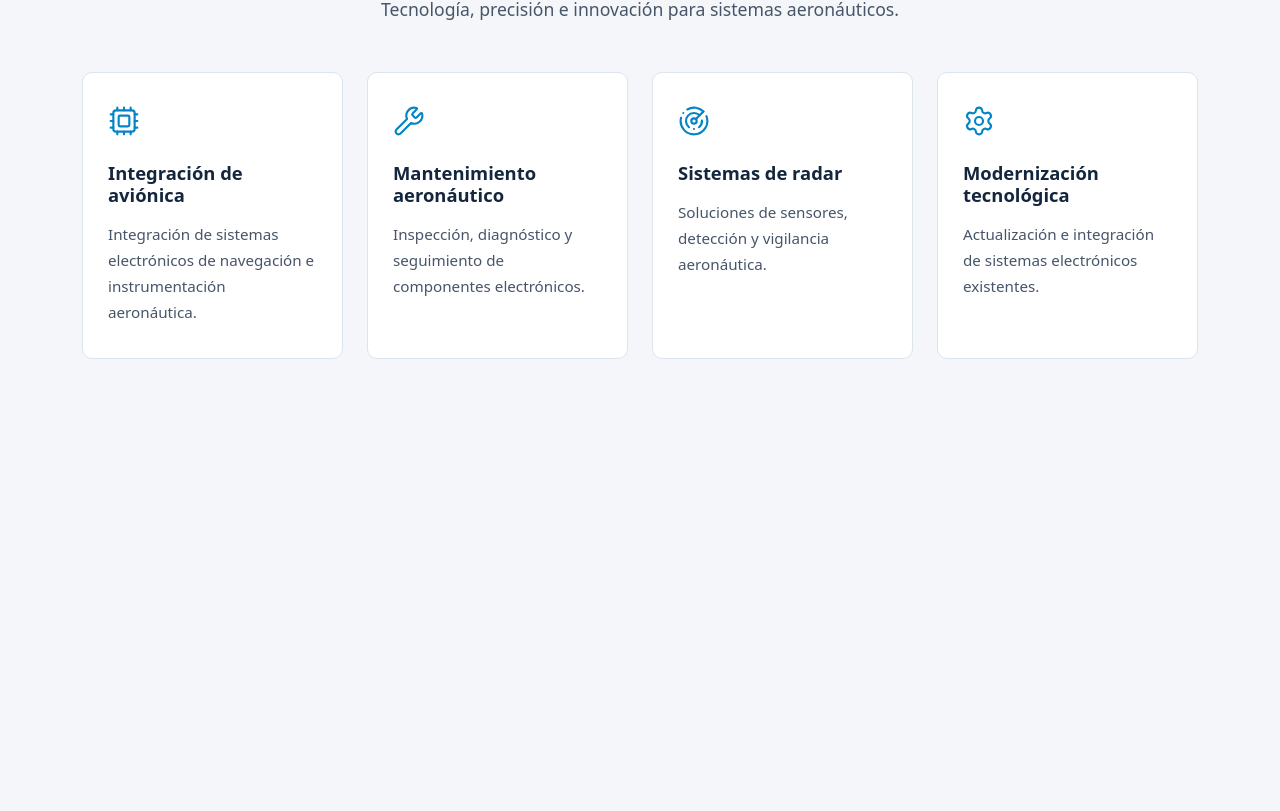
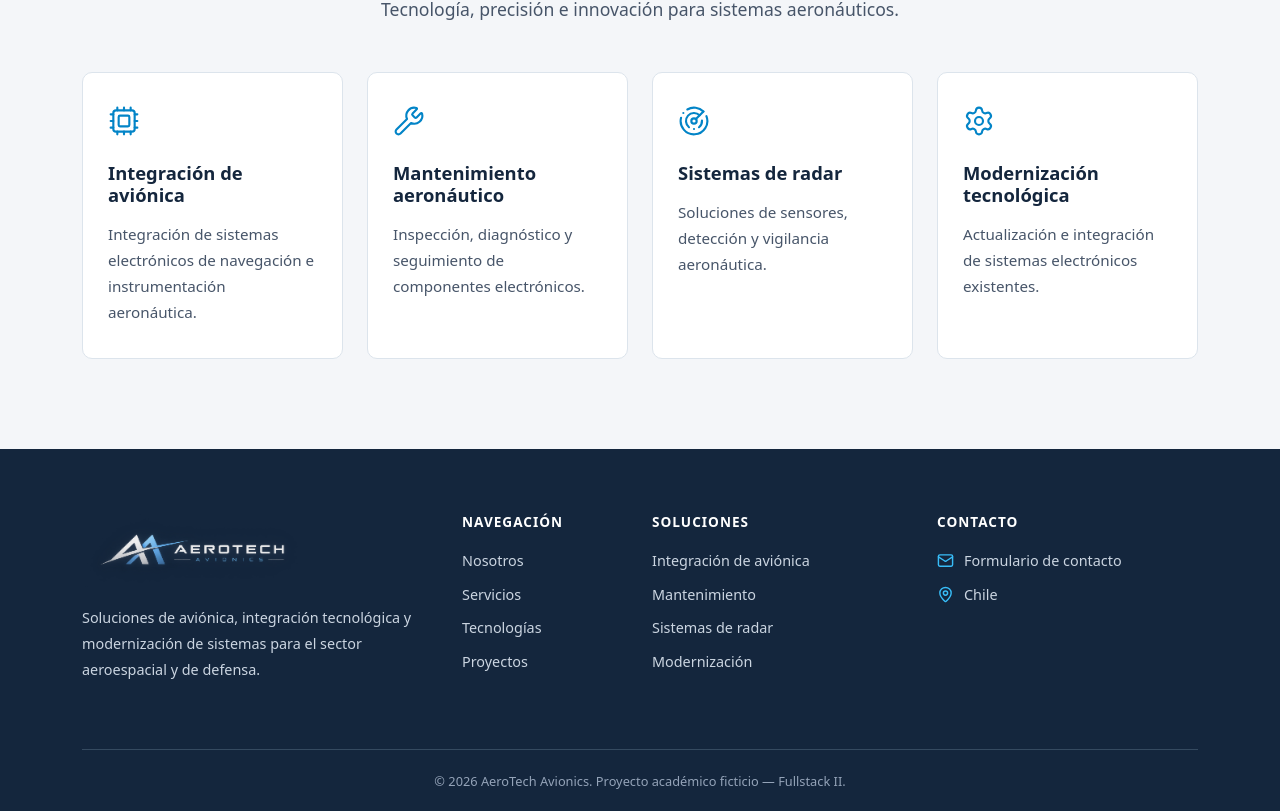
Before and after one commit to ImShazz/aerotech-avionics, a React (Vite) app: page / in a window 1280 px wide. Shown: the part 990-1801 px from the top of the page. Before the commit the page ends 1439 px from the top, so only its background shows below. Built offline with nearby package versions, Linux system fonts and the light colour scheme.

Commit message:
feat: agregar footer corporativo reutilizable

```diff
--- a/src/App.jsx
+++ b/src/App.jsx
@@ -1,5 +1,6 @@
 
 import Navbar from './components/Navbar'
+import Footer from './components/Footer'
 import Home from './pages/Home'
 import './App.css'
 
@@ -8,6 +9,7 @@ function App() {
     <>
       <Navbar />
       <Home />
+      <Footer />
     </>
   )
 }
--- /dev/null
+++ b/src/components/Footer.css
@@ -0,0 +1,75 @@
+
+.footer-aerotech {
+  background-color: var(--color-primary);
+  color: #cbd5e1;
+  padding: 65px 0 20px;
+}
+
+.footer-logo {
+  width: 220px;
+  max-width: 100%;
+  height: auto;
+  margin-bottom: 18px;
+}
+
+.footer-descripcion {
+  max-width: 330px;
+  line-height: 1.8;
+  font-size: 0.9rem;
+}
+
+.footer-aerotech h3 {
+  color: white;
+  font-size: 0.85rem;
+  font-weight: 700;
+  letter-spacing: 1px;
+  margin-bottom: 20px;
+}
+
+.footer-aerotech a {
+  display: block;
+  color: #cbd5e1;
+  text-decoration: none;
+  margin-bottom: 12px;
+  font-size: 0.9rem;
+  transition: color 0.2s ease;
+}
+
+.footer-aerotech a:hover {
+  color: var(--color-accent);
+}
+
+.footer-contacto {
+  display: flex !important;
+  align-items: center;
+  gap: 10px;
+  font-size: 0.9rem;
+}
+
+.footer-contacto svg {
+  color: var(--color-accent);
+  flex-shrink: 0;
+}
+
+.footer-inferior {
+  border-top: 1px solid #354a60;
+  text-align: center;
+  margin-top: 50px;
+  padding-top: 22px;
+}
+
+.footer-inferior p {
+  color: #94a3b8;
+  font-size: 0.8rem;
+  margin-bottom: 0;
+}
+
+@media (max-width: 768px) {
+  .footer-aerotech {
+    padding-top: 45px;
+  }
+
+  .footer-inferior {
+    margin-top: 35px;
+  }
+}
--- /dev/null
+++ b/src/components/Footer.jsx
@@ -0,0 +1,70 @@
+
+import { Mail, MapPin } from 'lucide-react'
+import './Footer.css'
+
+function Footer() {
+  return (
+    <footer className="footer-aerotech">
+      <div className="container">
+        <div className="row g-4">
+
+          <div className="col-12 col-md-6 col-lg-4">
+            <img
+              src="/images/aerotech_logo_completo.png"
+              alt="AeroTech Avionics"
+              className="footer-logo"
+            />
+
+            <p className="footer-descripcion">
+              Soluciones de aviónica, integración tecnológica
+              y modernización de sistemas para el sector
+              aeroespacial y de defensa.
+            </p>
+          </div>
+
+          <div className="col-6 col-md-3 col-lg-2">
+            <h3>NAVEGACIÓN</h3>
+
+            <a href="#nosotros">Nosotros</a>
+            <a href="#servicios">Servicios</a>
+            <a href="#tecnologias">Tecnologías</a>
+            <a href="#proyectos">Proyectos</a>
+          </div>
+
+          <div className="col-6 col-md-3 col-lg-3">
+            <h3>SOLUCIONES</h3>
+
+            <a href="#servicios">Integración de aviónica</a>
+            <a href="#servicios">Mantenimiento</a>
+            <a href="#servicios">Sistemas de radar</a>
+            <a href="#servicios">Modernización</a>
+          </div>
+
+          <div className="col-12 col-lg-3">
+            <h3>CONTACTO</h3>
+
+            <a href="#contacto" className="footer-contacto">
+              <Mail size={17} />
+              Formulario de contacto
+            </a>
+
+            <p className="footer-contacto">
+              <MapPin size={17} />
+              Chile
+            </p>
+          </div>
+
+        </div>
+
+        <div className="footer-inferior">
+          <p>
+            © {new Date().getFullYear()} AeroTech Avionics.
+            Proyecto académico ficticio — Fullstack II.
+          </p>
+        </div>
+      </div>
+    </footer>
+  )
+}
+
+export default Footer
```
